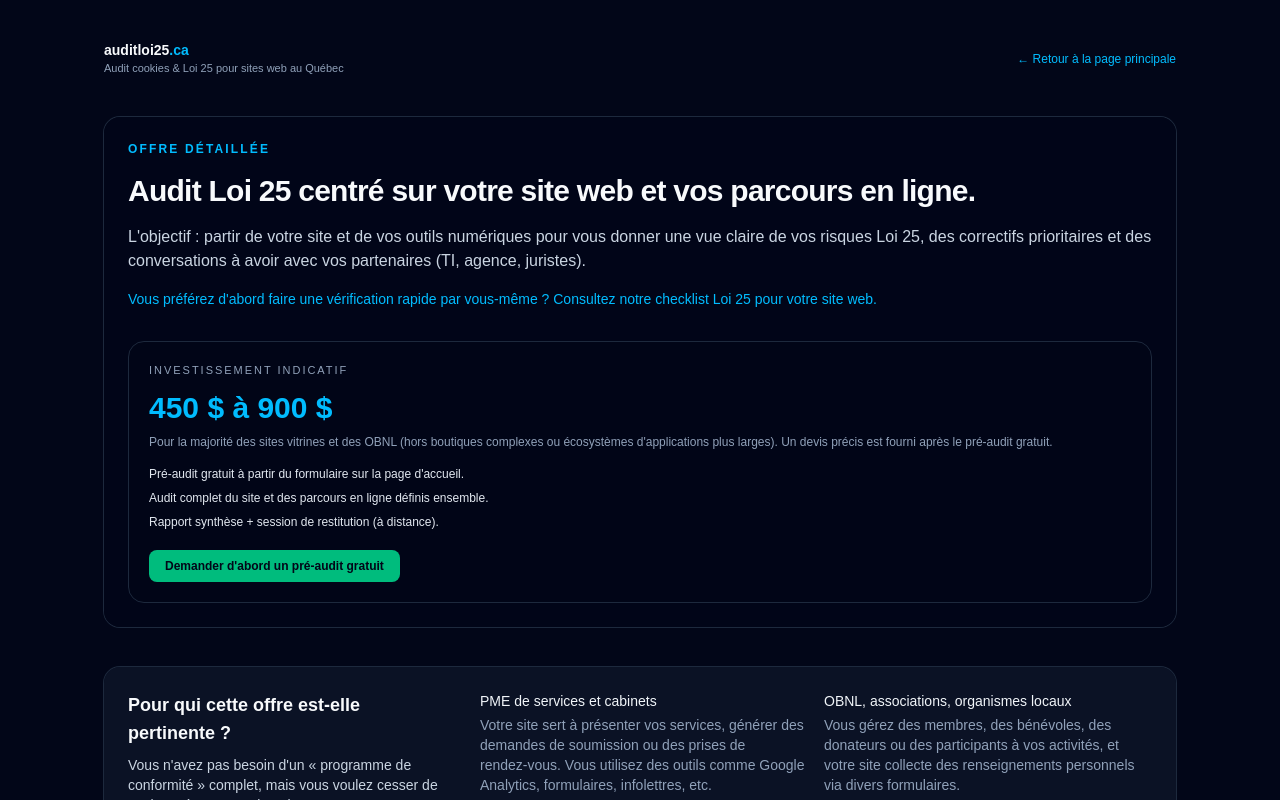
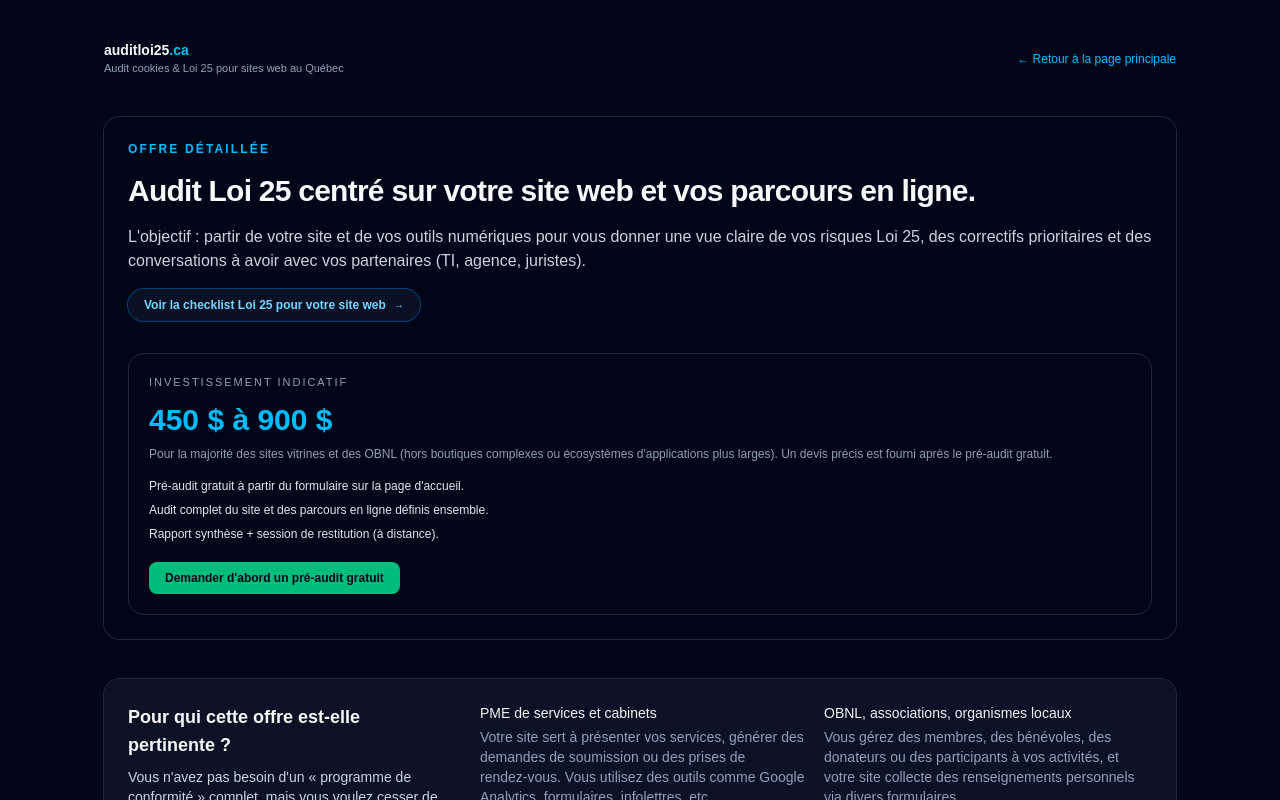
Before and after one commit to votreboosterdigital/auditloi25, a Next.js app: page /offre in a window 1280 px wide. Shown: the top 800 px of the page. Built offline with nearby package versions, Linux system fonts and the light colour scheme.

Commit message:
Improve checklist CTA visibility on home and offre

```diff
--- a/app/offre/page.tsx
+++ b/app/offre/page.tsx
@@ -37,16 +37,14 @@ export default function OffrePage() {
   correctifs prioritaires et des conversations à avoir avec vos
   partenaires (TI, agence, juristes).
 </p>
-<p className="mt-2 text-xs text-sky-400 sm:text-sm">
-  Vous préférez d&apos;abord faire une vérification rapide par vous‑même&nbsp;?
-  Consultez notre{" "}
+<p className="mt-3">
   <Link
     href="/ressources/checklist-loi-25-site-web"
-    className="hover:text-sky-300"
+    className="inline-flex items-center gap-2 rounded-full bg-slate-900/70 px-4 py-2 text-xs font-semibold text-sky-300 ring-1 ring-sky-500/40 hover:bg-slate-900 hover:text-sky-200"
   >
-    checklist Loi 25 pour votre site web
+    <span>Voir la checklist Loi 25 pour votre site web</span>
+    <span className="text-[10px]">→</span>
   </Link>
-  .
 </p>
           </div>
 
--- a/app/page.tsx
+++ b/app/page.tsx
@@ -99,15 +99,15 @@ export default function HomePage() {
                 les obligations publiées par la Commission d&apos;accès à
                 l&apos;information du Québec (CAI).
               </p>
-              <p className="mt-2 text-xs text-sky-400 sm:text-sm">
-  <a
+              <p className="mt-3">
+  <Link
     href="/ressources/checklist-loi-25-site-web"
-    className="hover:text-sky-300"
+    className="inline-flex items-center gap-2 text-xs font-semibold text-sky-300 hover:text-sky-200"
   >
-    Préparer votre site&nbsp;: voir la checklist Loi 25 pour votre site web
-  </a>
+    <span>Préparer votre site : voir la checklist Loi 25</span>
+    <span className="text-[10px]">→</span>
+  </Link>
 </p>
-
             </div>
 
             <div className="flex flex-wrap items-center gap-3 text-xs text-slate-300 sm:text-sm">
```
